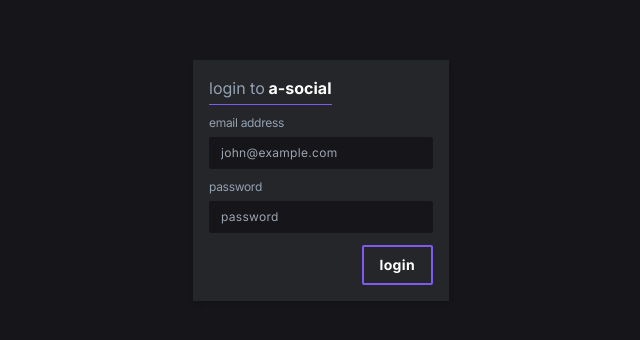
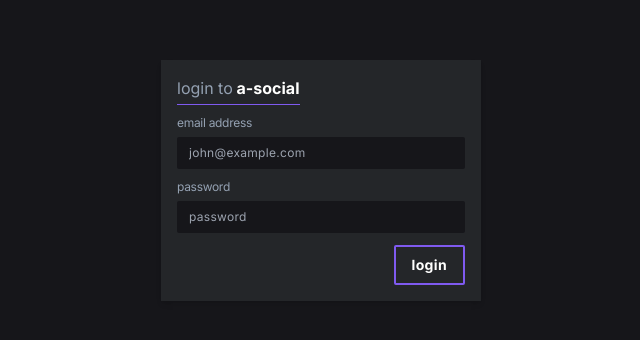
Before and after one commit to davies-jack/a-social-thing, a Next.js app: page /auth/login in a window 1280 px wide. Shown: the part 220-560 px from the top of the page, without its empty margins (319-959 px from the left). Built offline with nearby package versions, Linux system fonts and the light colour scheme.

Commit message:
Remove side margin on non logged layout

```diff
--- a/src/app/layout.tsx
+++ b/src/app/layout.tsx
@@ -16,7 +16,7 @@ export default async function RootLayout({
     <html lang="en">
       <body>
         <AuthProvider>
-          <main className="max-w-screen-lg mx-auto">
+          <main>
             {children}
           </main>
         </AuthProvider>
```
